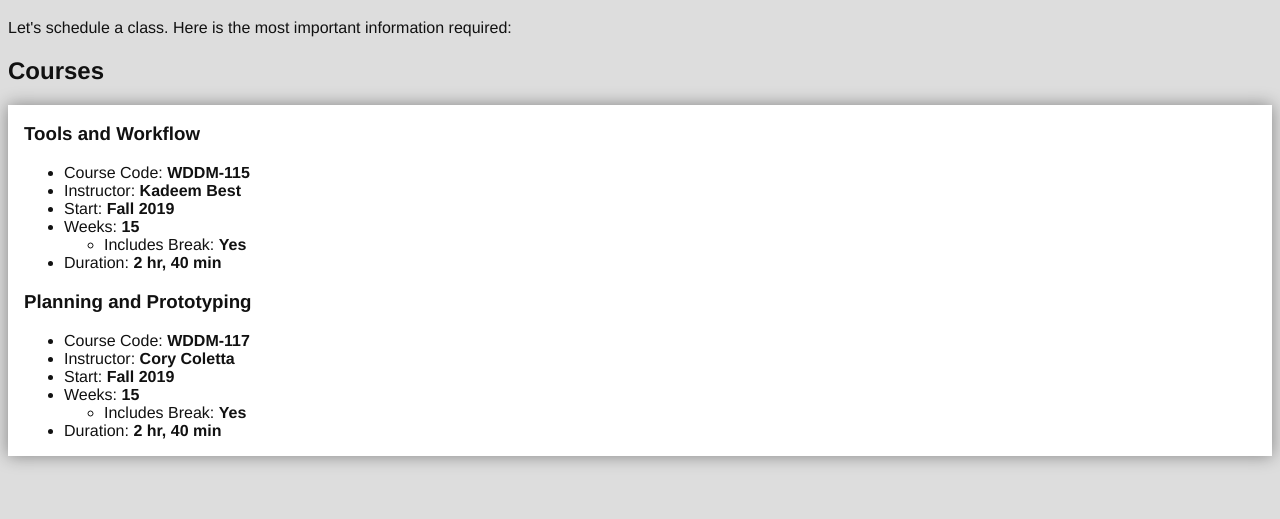
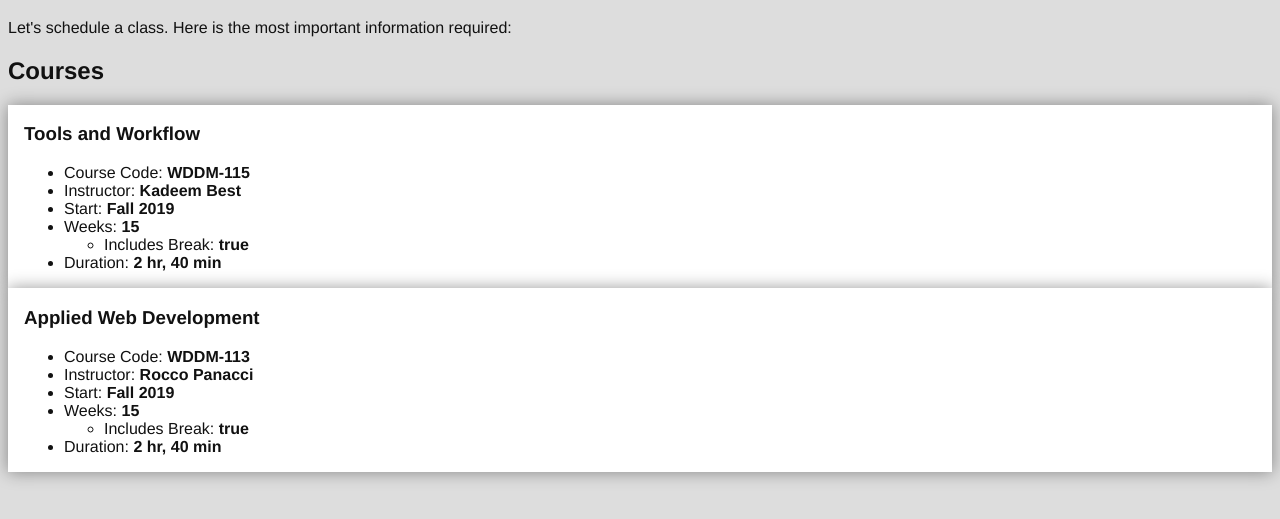
Before and after one commit to clarakhast/scheduler, a plain HTML site: page index.html in a window 1280 px wide. Shown: the part 61-580 px from the top of the page. Drawn offline with Linux system fonts and the light colour scheme.

Commit message:
solved map and join lab

```diff
--- a/index.html
+++ b/index.html
@@ -16,8 +16,7 @@
 
     <main>
       <h2>Courses</h2>
-      <article class="course" id="courses"></article>
-
+      <section id="courses"></section>
     </main>
 
     <script src="js/index.js"></script>
--- a/js/index.js
+++ b/js/index.js
@@ -1,3 +1,6 @@
+/******* GLOABL VARIABLES/DATA ********/
+// Define all of your variables here, including Object and Array references
+
 const allCourses = [
   {
     name: `Tools and Workflow`,
@@ -5,28 +8,43 @@ const allCourses = [
     instructor: `Kadeem Best`,
     start: { term: `Fall`, year: 2019 },
     weeks: 15,
-    breaks: `Yes`,
+    breaks: true,
     duration: 160
-  }
-  ,
-  {
-    name: `Planning and Prototyping`,
-    code: `WDDM-117`,
-    instructor: `Cory Coletta`,
+  },{
+    name: `Applied Web Development`,
+    code: `WDDM-113`,
+    instructor: `Rocco Panacci`,
     start: { term: `Fall`, year: 2019 },
     weeks: 15,
-    breaks: `Yes`,
+    breaks: true,
     duration: 160
   }
 ];
 
-function getCourseAsHtmlString(course){
 
-  return `<h3 id="name">${course.name}</h3>
+/************* FUNCTIONS *************/
+// Now store all the functions that will manipulate the data
+
+function getDurationFromMinutes(minutes) {
+
+  const hrs = Math.floor(minutes / 60);
+  const mins = minutes % 60;
+  // const mins = minutes - hrs * 60; // Could also use this
+
+  return `${hrs} hr, ${mins} min`;
+}
+
+// Function:
+// Parameters: course:Object
+// Return: String of HTML (<article>)
+function getCourseAsHtmlString(course) {
+  return `
+    <article class="course">
+      <h3 id="name">${course.name}</h3>
       <ul>
         <li>Course Code: <strong>${course.code}</strong></li>
         <li>Instructor: <strong>${course.instructor}</strong></li>
-    <li>Start: <strong>${course.start.term} ${course.start. year}</strong></li>
+        <li>Start: <strong>${course.start.term} ${course.start.year}</strong></li>
         <li>
           Weeks: <strong>${course.weeks}</strong>
           <ul>
@@ -35,16 +53,18 @@ function getCourseAsHtmlString(course){
         </li>
         <li>Duration: <strong>${getDurationFromMinutes(course.duration)}</strong></li>
       </ul>
-  `;
+    </article>`;
 }
 
-document.getElementById(`courses`).innerHTML += getCourseAsHtmlString(allCourses[0]);
-document.getElementById(`courses`).innerHTML += getCourseAsHtmlString(allCourses[1]);
+/************* EXECUTABLE *************/
+// Execute functions that will access data
 
-function getDurationFromMinutes(minutes) {
-  var hours = Math.floor(minutes / 60);
-  var minutes = minutes % 60;
-  return `${hours} hr, ${minutes} min`;
-}
-
-getDurationFromMinutes(160);  // 2 hr, 40 min
+// LAB:
+// map() the Array to a new array of Strings (formatted as HTML)
+const arrCourses = allCourses.map(getCourseAsHtmlString);
+// join() the NEW Array to a new String of HTML instructions (<article>)
+const strCourses = arrCourses.join(`\n`);
+// Assign the String to the document
+const objCourses = document.getElementById(`courses`);
+// Test by adding a new Object to allCourses
+objCourses.innerHTML = strCourses;
```
Lines whose indentation alone changed are shown as unchanged.
